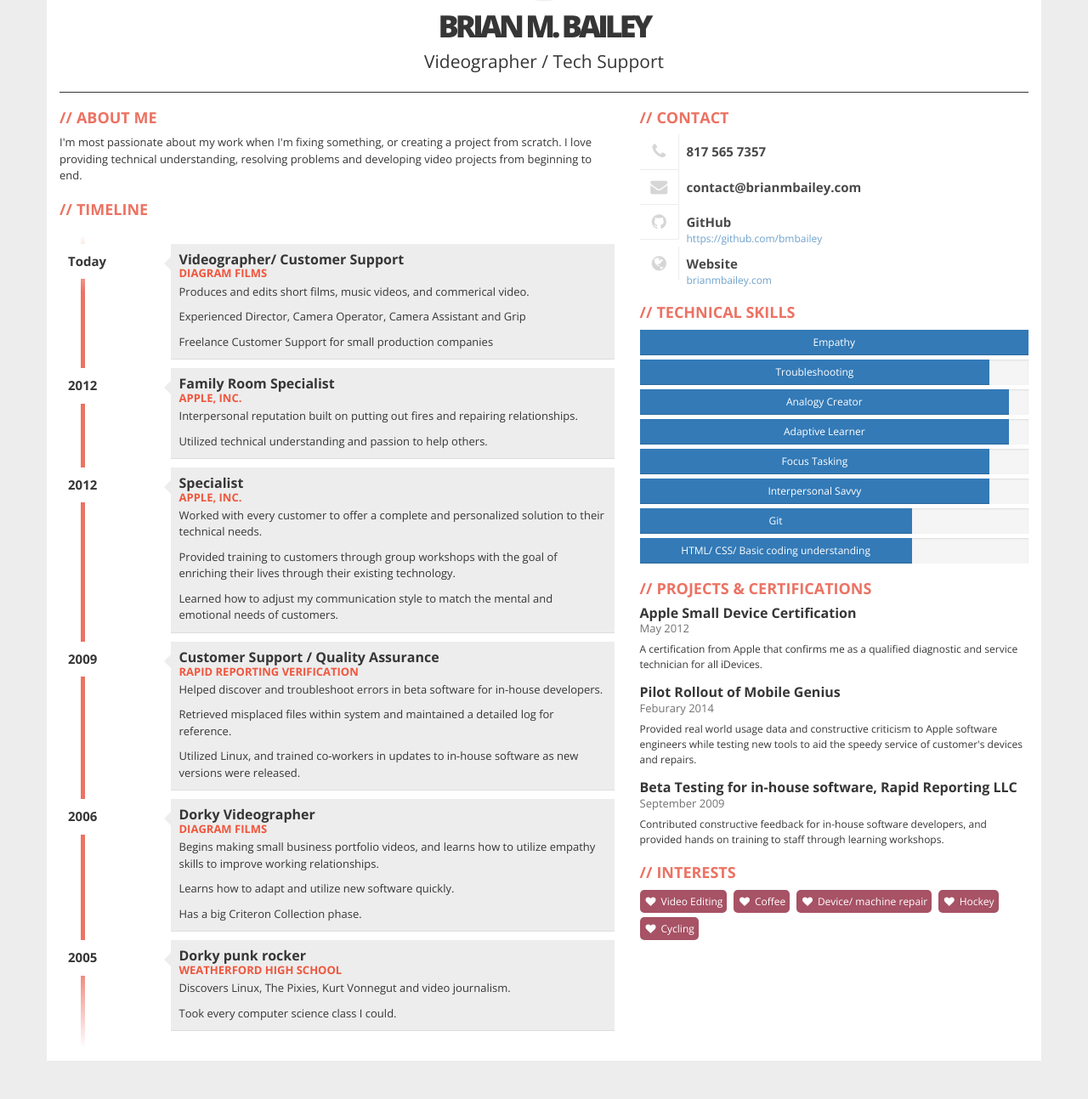
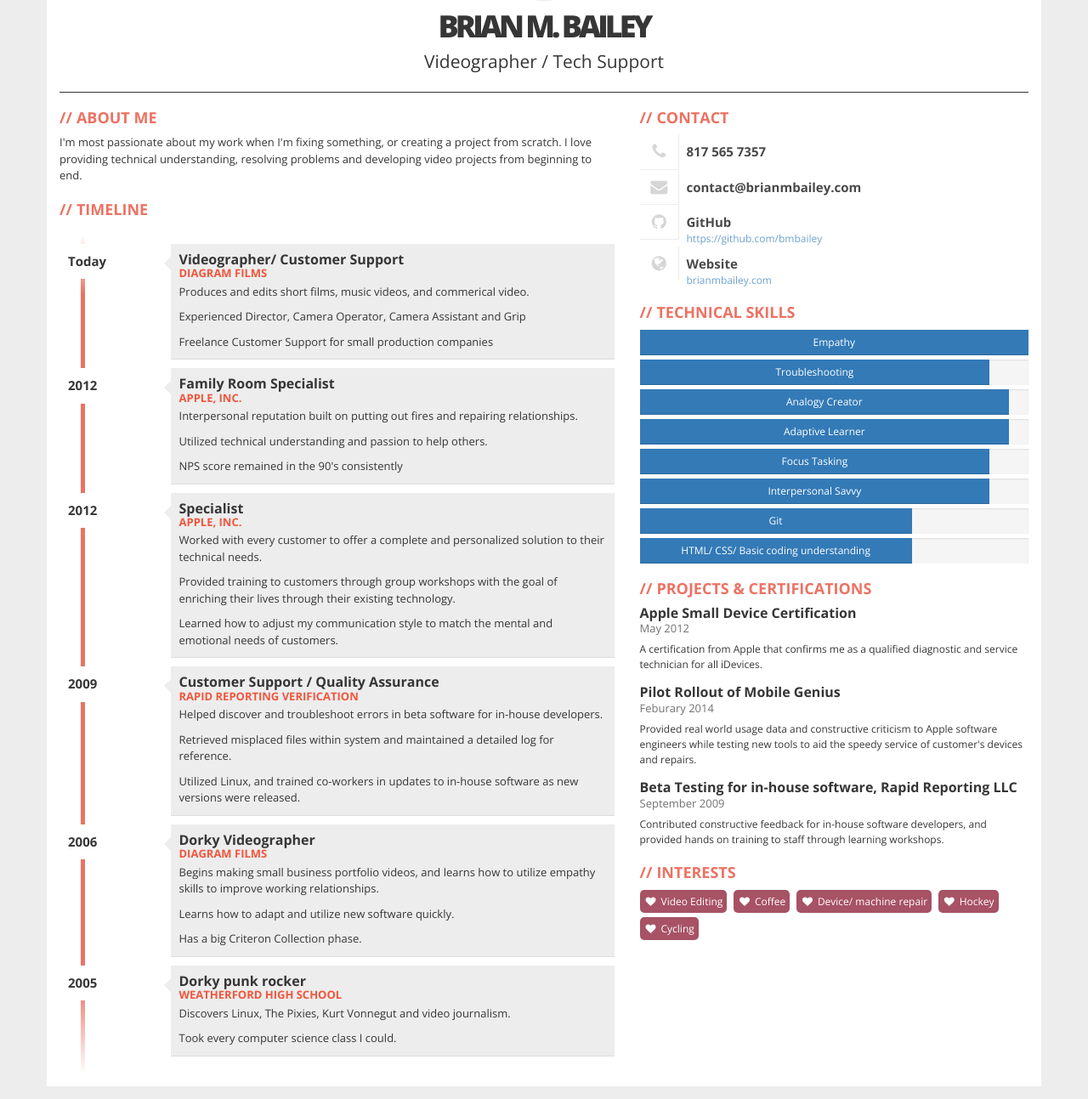
Before and after one commit to Bmbailey/Resume, a Jekyll site: the page built from index.html, in a window 1280 px wide, cut to the strip 164-1457 px from the top of the page. Shown: the whole strip at 85% size. Built offline with Jekyll 4.4.1, drawn with Linux system fonts in a browser that asks for light colours; nearby versions of some CDN libraries; before the commit the page ends 1427 px from its top, so only the background shows below that.

Commit message:
Added line to 'FRS'

```diff
--- a/_data/timeline.yml
+++ b/_data/timeline.yml
@@ -12,6 +12,7 @@
   description:
     - Interpersonal reputation built on putting out fires and repairing relationships.
     - Utilized technical understanding and passion to help others.
+    - NPS score remained in the 90's consistently
 
 - title: Specialist
   company: Apple, Inc.
```
